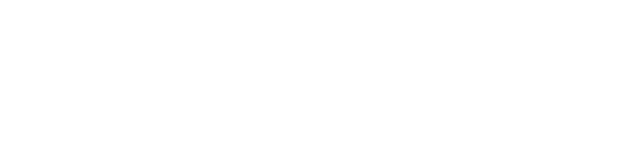
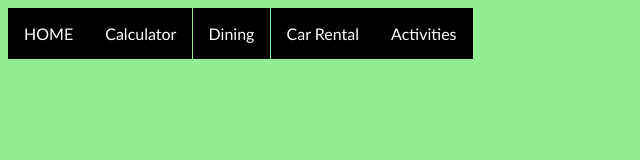
Before and after one commit to kevinelong/VacationResortFall2023, a plain HTML site: page car.html in a window 1280 px wide. Shown: the whole page, without its empty margins (0-640 px from the left). Drawn offline with Linux system fonts and the light colour scheme.

Commit message:
nav and styles

```diff
--- a/activities.html
+++ b/activities.html
@@ -0,0 +1,13 @@
+<!DOCTYPE html>
+<html lang="en">
+<head>
+    <meta charset="UTF-8">
+    <meta name="viewport" content="width=device-width, initial-scale=1.0">
+    <title>Activities</title>
+    <link rel="stylesheet" href="./styles/main.css">
+    <script src="./scripts/nav.js"></script>
+</head>
+<body>
+    <header id="header"></header>
+</body>
+</html>
--- a/car.html
+++ b/car.html
@@ -0,0 +1,14 @@
+<!DOCTYPE html>
+<html lang="en">
+<head>
+    <meta charset="UTF-8">
+    <meta name="viewport" content="width=device-width, initial-scale=1.0">
+    <link rel="stylesheet" href="./styles/main.css">
+    <title>Car Rental</title>
+    <script src="./scripts/nav.js"></script>
+</head>
+<body>
+    <header id="header"></header>
+
+</body>
+</html>
--- /dev/null
+++ b/scripts/nav.js
@@ -0,0 +1,17 @@
+document.addEventListener(
+    "DOMContentLoaded",
+    () => {
+
+
+        header.innerHTML = `
+            <nav>
+                <a href="index.html"> HOME </a>
+                <a href="overnight.html"> Calculator </a>
+                <a href="dining.html"> Dining </a>
+                <a href="car.html"> Car Rental </a>
+                <a href="activities.html"> Activities </a>
+            </nav>
+        `;
+
+    }// END ONLOAD
+);
--- /dev/null
+++ b/styles/main.css
@@ -0,0 +1,21 @@
+body{
+    background-color: lightgreen;
+    color:darkred;
+    font-family:'Trebuchet MS', 'Lucida Sans Unicode', 'Lucida Grande', 'Lucida Sans', Arial, sans-serif;
+}
+
+label{
+    display: block;
+}
+
+a{
+    display: inline-block;
+    background-color: black;
+    color: white;
+    padding: 1rem;
+    margin-right: -4px;
+    text-decoration: none;
+}
+a:hover{
+    text-decoration: underline;
+}
```
Also changed, not shown: dining.html (+14 -0 lines), index.html (+5 -1 lines), overnight.html (+4 -0 lines), images/chill.jpg (added), images/luxury-vacation-rental-sites-03.webp (added).
